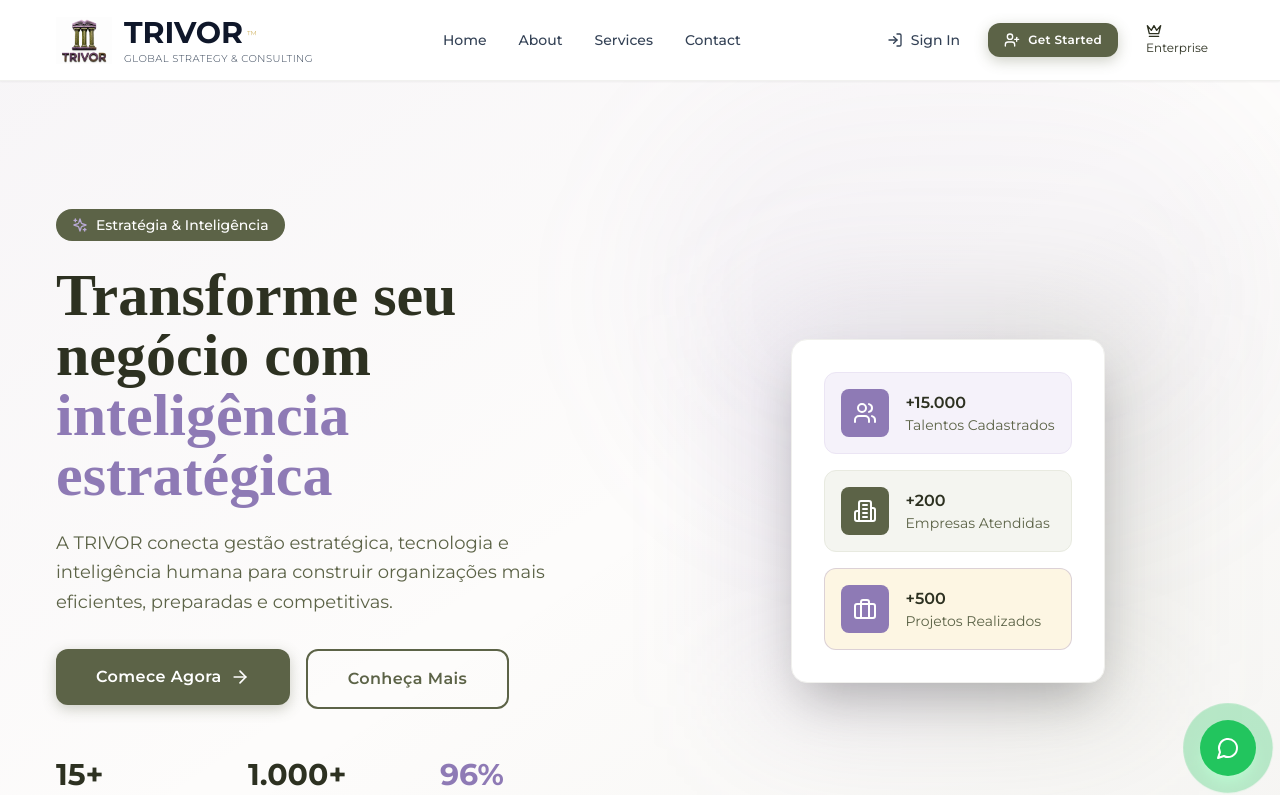
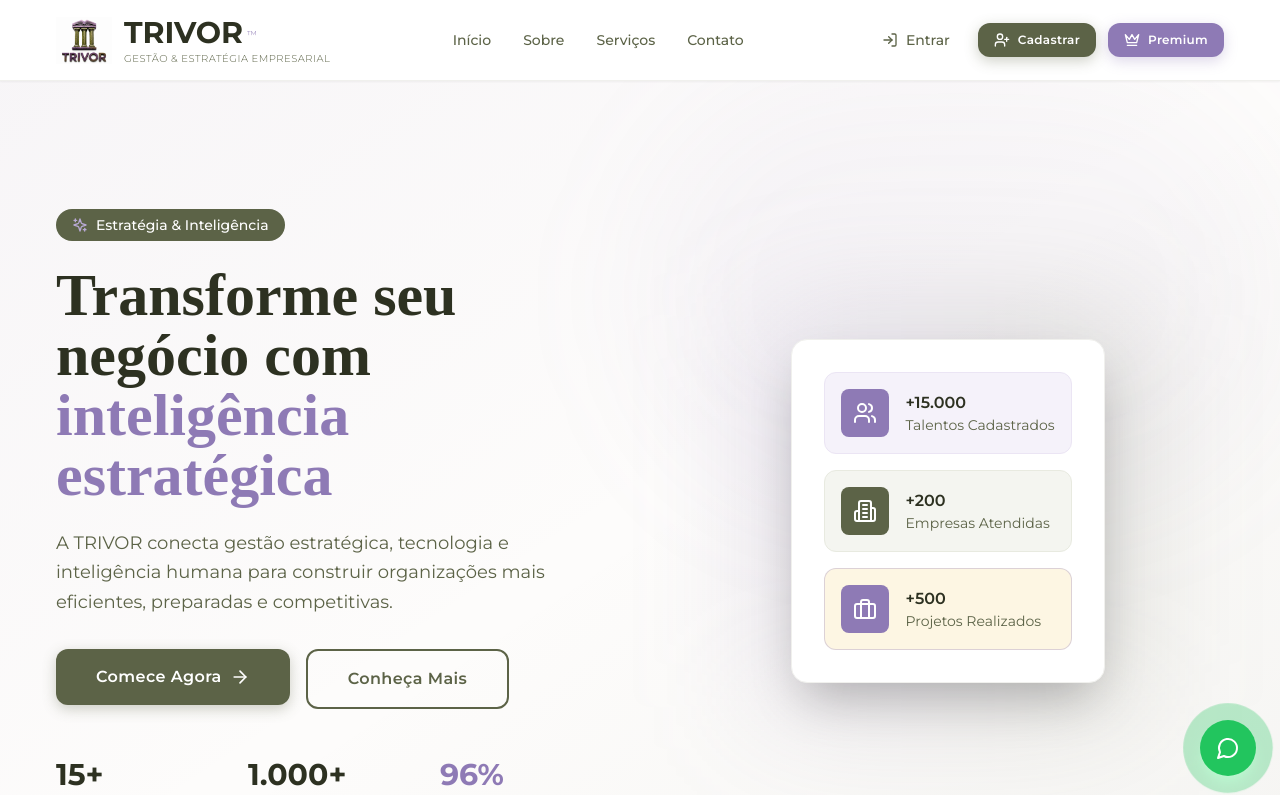
Before and after one commit to trivoroficial/consult_recruit, a Next.js app: page / in a window 1280 px wide. Shown: the top 795 px of the page. Built offline with nearby package versions, Linux system fonts and the light colour scheme.

Commit message:
Translate header navigation items and buttons to Portuguese

```diff
--- a/src/components/layout/Header.tsx
+++ b/src/components/layout/Header.tsx
@@ -9,14 +9,14 @@ export function Header() {
   const [isMenuOpen, setIsMenuOpen] = useState(false)
 
   const navItems = [
-    { label: 'Home', href: '/' },
-    { label: 'About', href: '/sobre' },
-    { label: 'Services', href: '/servicos' },
-    { label: 'Contact', href: '/contato' },
+    { label: 'Início', href: '/' },
+    { label: 'Sobre', href: '/sobre' },
+    { label: 'Serviços', href: '/servicos' },
+    { label: 'Contato', href: '/contato' },
   ]
 
   return (
-    <header className="sticky top-0 z-50 w-full bg-white/95 backdrop-blur-md border-b border-[#F1F1EF] shadow-sm">
+    <header className="sticky top-0 z-50 w-full bg-white/95 backdrop-blur-md border-b border-[#F0F0ED] shadow-sm">
       <div className="container mx-auto flex h-20 items-center justify-between px-4">
         {/* LOGO */}
         <Link href="/" className="flex items-center gap-3 group">
@@ -31,13 +31,13 @@ export function Header() {
           </div>
           <div className="flex flex-col">
             <div className="flex items-center gap-1">
-              <span className="text-2xl md:text-3xl font-bold text-[#0F172A] group-hover:text-[#C9A84C] transition">
+              <span className="text-2xl md:text-3xl font-bold text-[#2D3121] group-hover:text-[#8E7AB5] transition">
                 TRIVOR
               </span>
-              <span className="text-[10px] font-light text-[#C9A84C] align-top mt-1">™</span>
+              <span className="text-[10px] font-light text-[#8E7AB5] align-top mt-1">™</span>
             </div>
-            <span className="text-[10px] font-light text-[#334155] tracking-wider uppercase">
-              Global Strategy & Consulting
+            <span className="text-[10px] font-light text-[#5C6347] tracking-wider uppercase">
+              Gestão & Estratégia Empresarial
             </span>
           </div>
         </Link>
@@ -48,10 +48,10 @@ export function Header() {
             <Link
               key={item.href}
               href={item.href}
-              className="text-sm font-medium text-[#334155] transition-all duration-300 hover:text-[#0F172A] hover:scale-105 relative group"
+              className="text-sm font-medium text-[#5C6347] transition-all duration-300 hover:text-[#2D3121] hover:scale-105 relative group"
             >
               {item.label}
-              <span className="absolute -bottom-1 left-0 w-0 h-0.5 bg-[#C9A84C] transition-all duration-300 group-hover:w-full"></span>
+              <span className="absolute -bottom-1 left-0 w-0 h-0.5 bg-[#8E7AB5] transition-all duration-300 group-hover:w-full"></span>
             </Link>
           ))}
         </nav>
@@ -59,65 +59,65 @@ export function Header() {
         {/* BOTÕES */}
         <div className="hidden items-center gap-3 lg:flex">
           <Link href="/login">
-            <button className="flex items-center gap-2 px-4 py-2 text-sm font-medium text-[#334155] hover:text-[#0F172A] hover:bg-[#F8F7F4] rounded-lg transition">
+            <button className="flex items-center gap-2 px-4 py-2 text-sm font-medium text-[#5C6347] hover:text-[#2D3121] hover:bg-[#F5F2FA] rounded-lg transition">
               <LogIn className="h-4 w-4" />
-              Sign In
+              Entrar
             </button>
           </Link>
           <Link href="/cadastro">
             <button className="btn-primary btn-sm">
               <UserPlus className="h-4 w-4" />
-              Get Started
+              Cadastrar
             </button>
           </Link>
           <Link href="/servicos">
-            <button className="btn-gold btn-sm">
+            <button className="btn-lilas btn-sm">
               <Crown className="h-4 w-4" />
-              Enterprise
+              Premium
             </button>
           </Link>
         </div>
 
         {/* BOTÃO MOBILE */}
         <button
-          className="lg:hidden p-2 hover:bg-[#F8F7F4] rounded-lg transition-colors"
+          className="lg:hidden p-2 hover:bg-[#F5F2FA] rounded-lg transition-colors"
           onClick={() => setIsMenuOpen(!isMenuOpen)}
         >
-          {isMenuOpen ? <X className="h-6 w-6 text-[#0F172A]" /> : <Menu className="h-6 w-6 text-[#334155]" />}
+          {isMenuOpen ? <X className="h-6 w-6 text-[#2D3121]" /> : <Menu className="h-6 w-6 text-[#5C6347]" />}
         </button>
       </div>
 
       {/* MENU MOBILE */}
       {isMenuOpen && (
-        <div className="lg:hidden border-t border-[#F1F1EF] bg-white shadow-lg">
+        <div className="lg:hidden border-t border-[#F0F0ED] bg-white shadow-lg">
           <div className="container mx-auto flex flex-col space-y-3 px-4 py-6">
             {navItems.map((item) => (
               <Link
                 key={item.href}
                 href={item.href}
-                className="text-base font-medium text-[#334155] hover:text-[#0F172A] hover:bg-[#F8F7F4] px-4 py-3 rounded-lg transition"
+                className="text-base font-medium text-[#5C6347] hover:text-[#2D3121] hover:bg-[#F5F2FA] px-4 py-3 rounded-lg transition"
                 onClick={() => setIsMenuOpen(false)}
               >
                 {item.label}
               </Link>
             ))}
-            <div className="flex flex-col gap-3 pt-4 border-t border-[#F1F1EF]">
+            <div className="flex flex-col gap-3 pt-4 border-t border-[#F0F0ED]">
               <Link href="/login" onClick={() => setIsMenuOpen(false)}>
-                <button className="w-full flex items-center justify-center gap-2 px-4 py-3 border-2 border-[#0F172A] text-[#0F172A] font-medium rounded-lg hover:bg-[#F8F7F4] transition">
+                <button className="w-full flex items-center justify-center gap-2 px-4 py-3 border-2 border-[#5C6347] text-[#5C6347] font-medium rounded-lg hover:bg-[#F4F5F0] transition">
                   <LogIn className="h-4 w-4" />
-                  Sign In
+                  Entrar
                 </button>
               </Link>
               <Link href="/cadastro" onClick={() => setIsMenuOpen(false)}>
                 <button className="w-full btn-primary justify-center">
                   <UserPlus className="h-4 w-4" />
-                  Get Started
+                  Cadastrar
                 </button>
               </Link>
               <Link href="/servicos" onClick={() => setIsMenuOpen(false)}>
-                <button className="w-full btn-gold justify-center">
+                <button className="w-full btn-lilas justify-center">
                   <Crown className="h-4 w-4" />
-                  Enterprise
+                  Premium
                 </button>
               </Link>
             </div>
```
